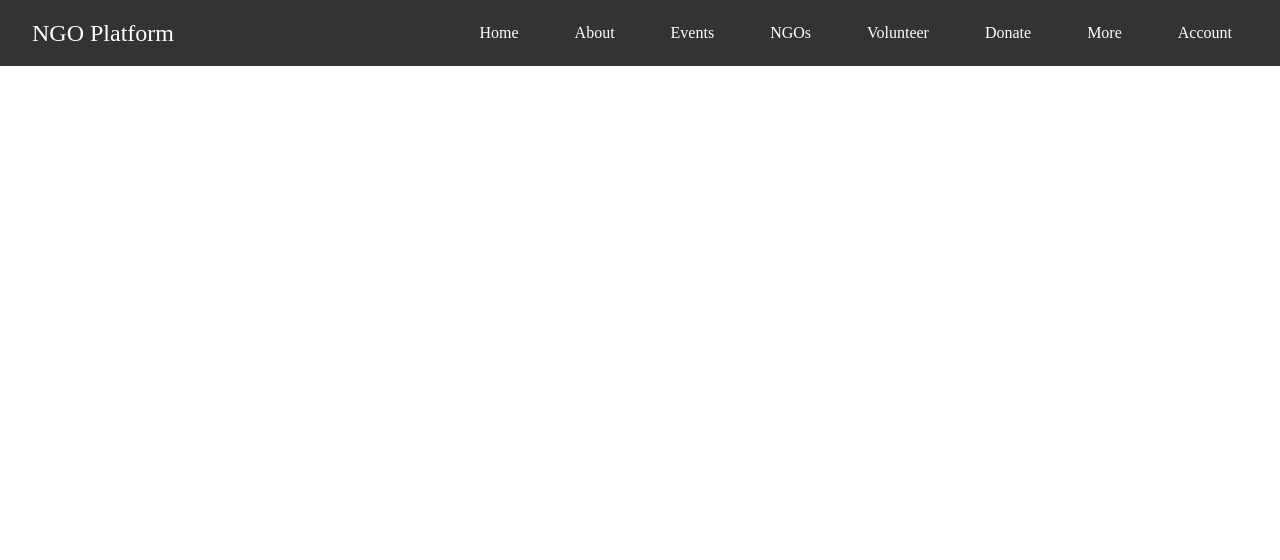
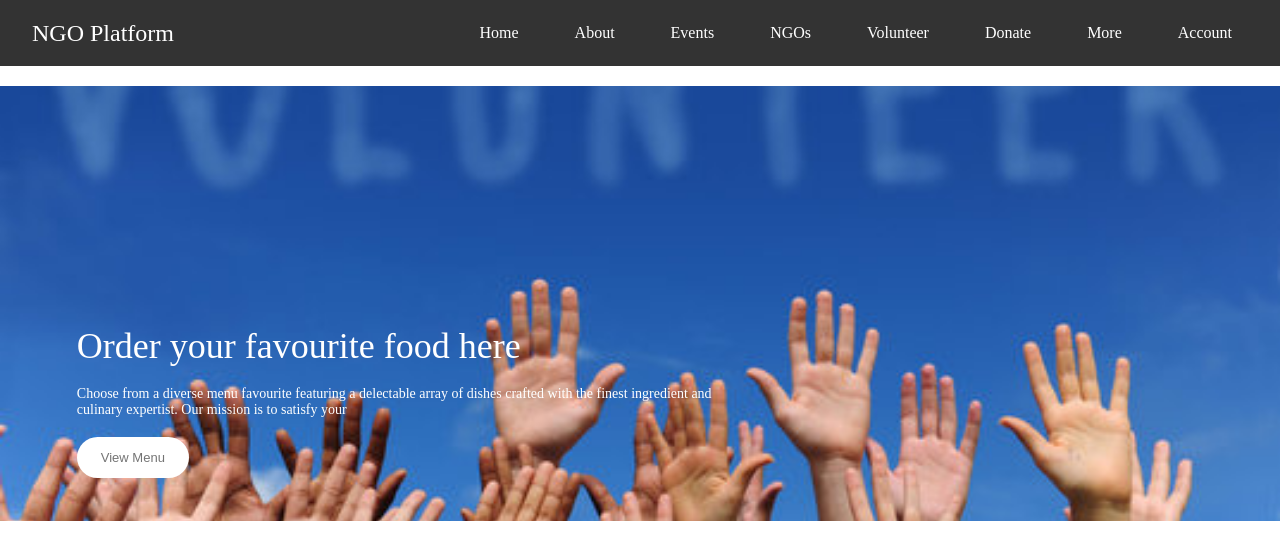
Before and after one commit to DEV-GHILDIYAL/VolunteerHub, a React (Vite) app in the folder frontend/: page / in a window 1280 px wide. Shown: the top 560 px of the page. Built offline with nearby package versions, Linux system fonts and the light colour scheme.

Commit message:
New added

```diff
--- a/frontend/src/App.jsx
+++ b/frontend/src/App.jsx
@@ -1,14 +1,15 @@
 import React from "react";
-import { BrowserRouter as Router, Route, Routes } from "react-router-dom";
 import Home from "./pages/Home/Home";
-import Navbar from "./components/Navbar/Navbar";
+import { Routes, Route } from "react-router-dom";
 
 const App = () => {
   return (
-    <Router>
-      <Navbar/>
-      {/* <Home /> */}
-    </Router>
+    <div className="App">
+      <Routes>
+        <Route path="/" element={<Home />} />
+        {/* Add more routes here as needed */}
+      </Routes>
+    </div>
   );
 };
 
--- a/frontend/src/components/Header/Header.css
+++ b/frontend/src/components/Header/Header.css
@@ -1,55 +1,81 @@
-.header{
+.header {
     height: 34vw;
     margin: 20px auto;
-    /* background: url('/header_img.png') no-repeat; */
-    background-size: contain;
+    background: url('/banner.jpg') no-repeat center center;
+    background-size: cover;
     position: relative;
+    overflow: hidden;
   }
-.header-contents{
+
+  .header-contents {
     position: absolute;
     display: flex;
     flex-direction: column;
-    align-items: start;
+    align-items: flex-start;
     gap: 1.5vw;
     max-width: 50%;
     bottom: 10%;
     left: 6vw;
-    animation: fadeIn 3s;
+    animation: fadeIn 3s ease-in-out;
+    color: white;
   }
 
-.header-contents h2{
+  .header-contents h2 {
     font-weight: 500;
     color: white;
-    font-size: max(4.5vw, 22px);
+    font-size: clamp(22px, 4.5vw, 36px);
   }
 
-.header-contents p{
+  .header-contents p {
     color: white;
-    font-size: 1vw;
+    font-size: clamp(14px, 1vw, 18px);
+    margin: 0;
   }
 
-.header-contents button{
+  .header-contents button {
     border: none;
     color: #747474;
     font-weight: 500;
-    padding: 1vw 2.3vw;
+    padding: 0.8rem 1.5rem;
     background-color: white;
-    font-size: max(1vw, 13px);
+    font-size: clamp(13px, 1vw, 16px);
     border-radius: 50px;
+    cursor: pointer;
+    transition: background-color 0.3s, color 0.3s;
   }
-@media (max-width:1050px){
-    .header-contents{
+
+  .header-contents button:hover {
+    background-color: #f0f0f0;
+    color: #333;
+  }
+
+  @media (max-width: 1050px) {
+    .header-contents {
       max-width: 45%;
     }
   }
-@media (max-width:750px){
-    .header-contents{
+
+  @media (max-width: 750px) {
+    .header-contents {
       max-width: 65%;
+      bottom: 5%;
+      left: 4vw;
     }
-    .header-contents p{
+
+    .header-contents p {
       display: none;
     }
-    .header-contents button{
-        padding: 2vw 4vw;
+
+    .header-contents button {
+      padding: 1rem 2rem;
     }
   }
+
+  @keyframes fadeIn {
+    from {
+      opacity: 0;
+    }
+    to {
+      opacity: 1;
+    }
+  }
--- a/frontend/src/pages/Home/Home.jsx
+++ b/frontend/src/pages/Home/Home.jsx
@@ -1,15 +1,15 @@
-import React from 'react'
-// import Header from '../../components/Header/Header'
-import Navbar from '../../components/Navbar/Navbar'
-import { Router } from 'react-router-dom'
+import React from 'react';
+import Navbar from '../../components/Navbar/Navbar';
+import Header from '../../components/Header/Header';
 
 const Home = () => {
   return (
-    <Router>
-        <Navbar/>
-        {/* <Header/> */}
-    </Router>
-  )
+    <div>
+      <Navbar />
+      <Header /> {/* Add Header component here */}
+      {/* Add other content here */}
+    </div>
+  );
 }
 
-export default Home
+export default Home;
```
Also changed, not shown: frontend/src/main.jsx (+8 -7 lines), frontend/public/banner.jpg (added). Lines whose indentation alone changed are shown as unchanged.
